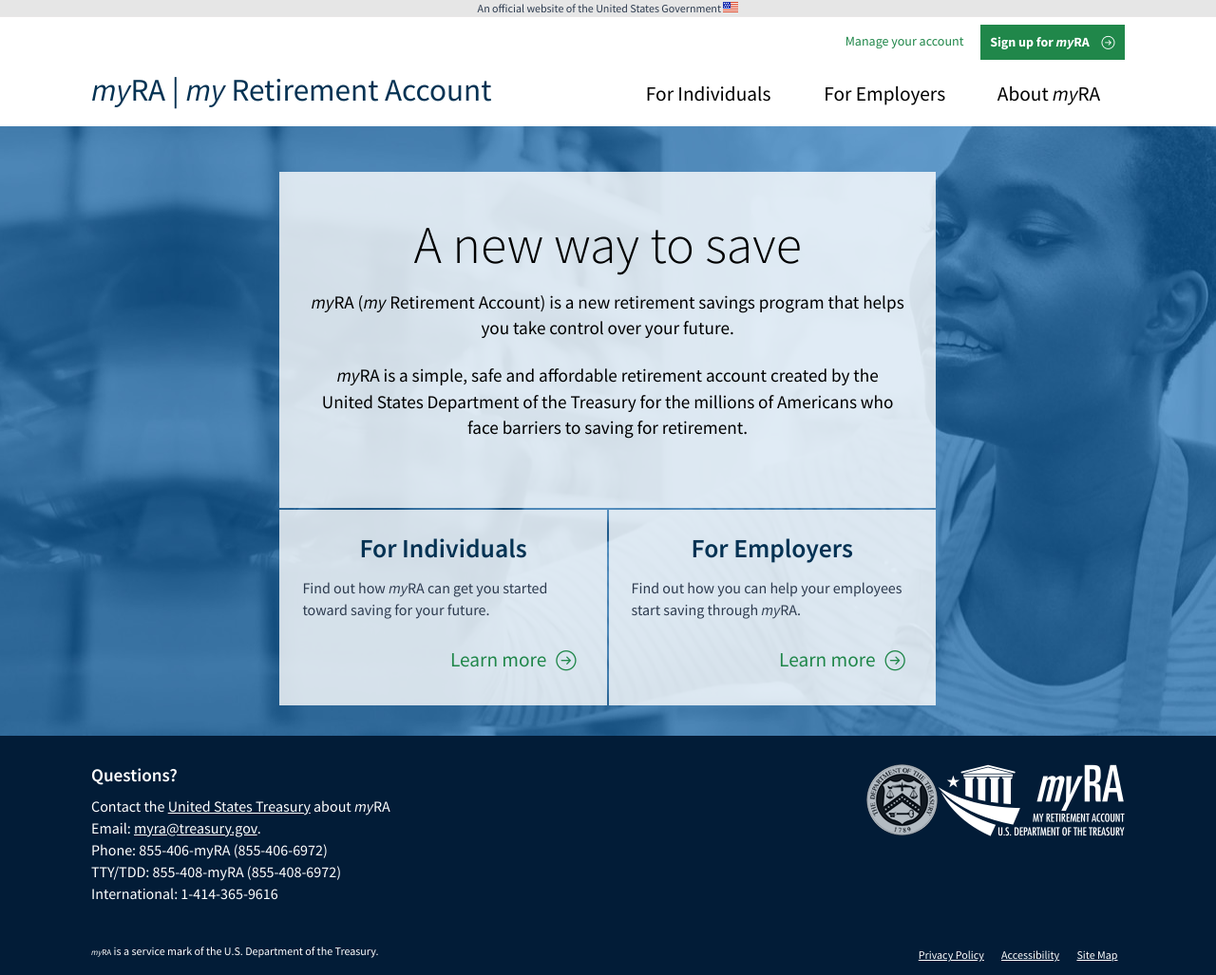
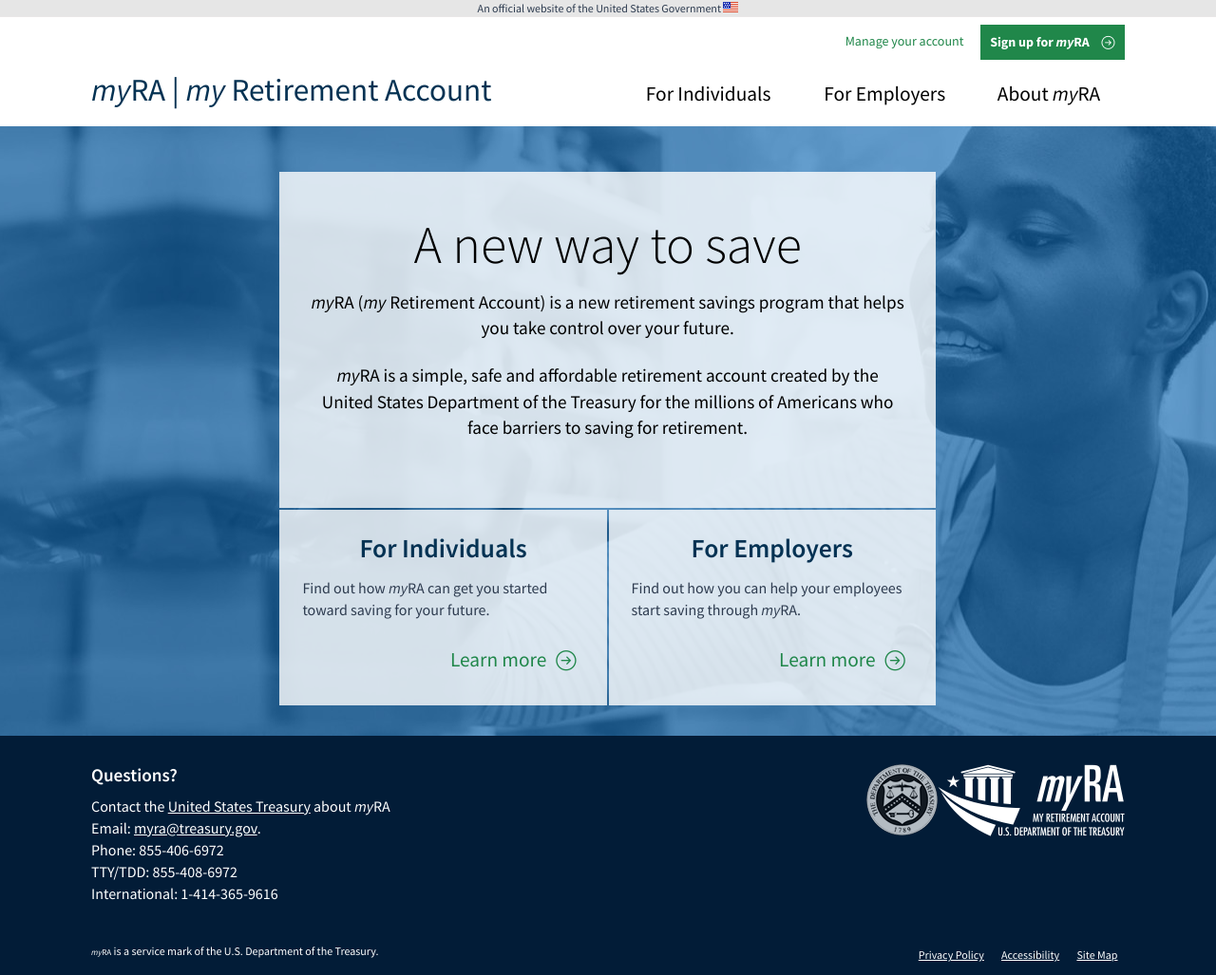
Before and after one commit to 18F/myra, a Jekyll site: the page built from index.html, in a window 1280 px wide. Shown: the whole page at 95% size. Built offline with Jekyll 4.4.1, drawn with Linux system fonts in a browser that asks for light colours.

Commit message:
Replacing phone numbers

```diff
--- a/_includes/footer.html
+++ b/_includes/footer.html
@@ -6,8 +6,8 @@
           <ul class="contact-info">
             <li itemprop="publisher" itemscope itemtype="http://schema.org/ContactPoint">Contact <span itemprop="name">the <a href="http://www.treasury.gov/Pages/default.aspx" target="blank">United States Treasury</a></span> about <span class="myra">myRA</span></li>
             <li>Email: <a href="mailto:myra@treasury.gov" itemprop="email">myra@treasury.gov</a>.</li>
-            <li>Phone: 855-406-myRA (855-406-6972)</li>
-            <li>TTY/TDD: 855-408-myRA (855-408-6972)</li>
+            <li>Phone: 855-406-6972</li>
+            <li>TTY/TDD: 855-408-6972</li>
             <li>International: 1-414-365-9616</li>
           </ul>
         </aside>
```
